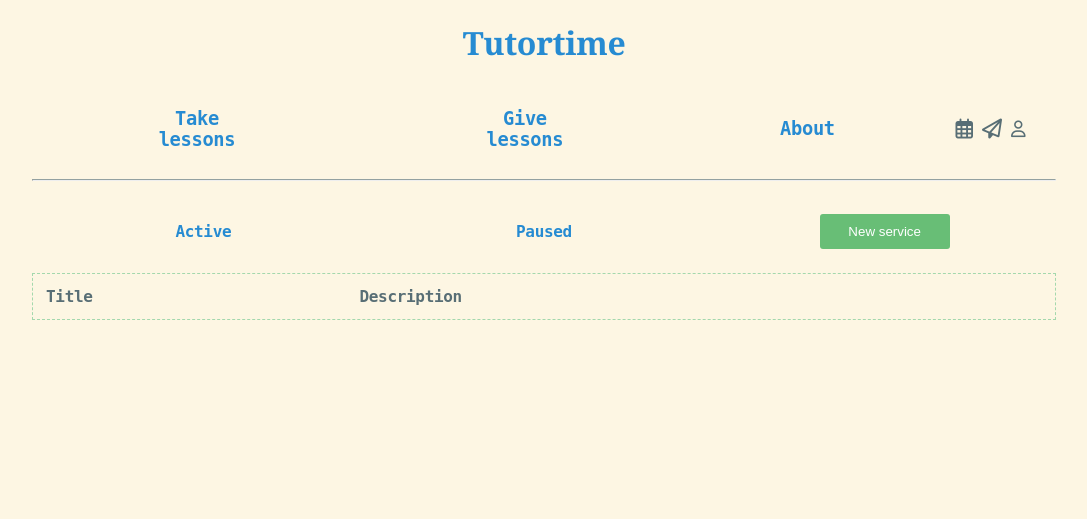
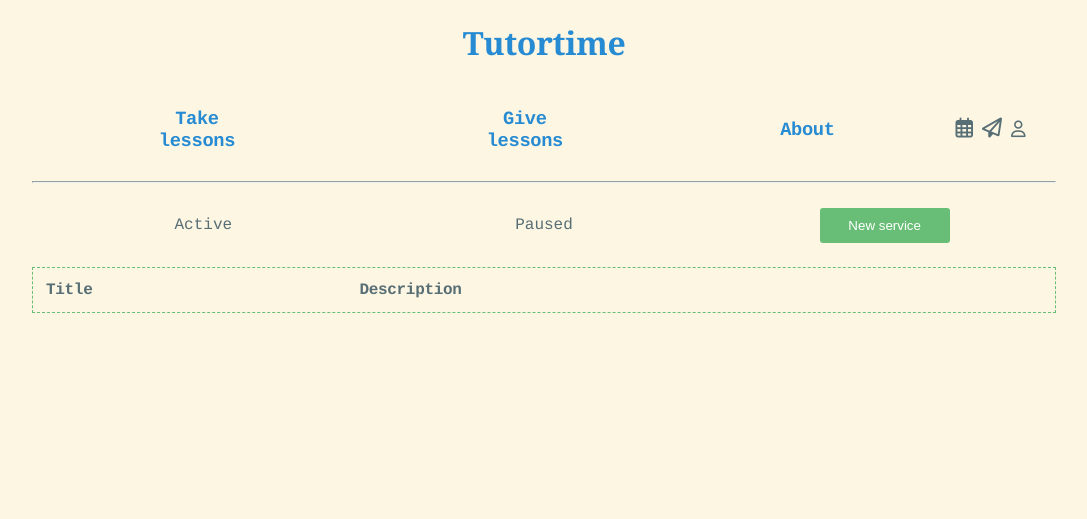
Before and after one commit to mikey-boy/tutortime, a Flask app: page /user/service/list/1 in a window 1280 px wide. Shown: the top 519 px of the page, without its empty margins (96-1183 px from the left). Run offline with Flask 3, Linux system fonts and the light colour scheme; the visitor is signed in with stand-in values (Sample User, id 1); tables that the repository leaves empty hold one stand-in row (values such as "Sample post"); lists and menus that the app fills with data are empty; some libraries are stand-ins or nearby versions.

Commit message:
QOL checks on whether a service or lesson is present

```diff
--- a/tutortime/service/views.py
+++ b/tutortime/service/views.py
@@ -29,7 +29,7 @@ def user_service_list(status=ServiceStatus.ACTIVE):
         return render_template("error/not_logged_in.html", action="offer lessons on the site")
 
     user = User.get(session["user_id"])
-    services = user.get_services(status)
+    services = user.get_services()
     return render_template("user/service/list.html", services=services, status=status)
 
 
--- a/tutortime/static/scss/style.scss
+++ b/tutortime/static/scss/style.scss
@@ -19,7 +19,7 @@
     --base3: #fef0db;
     --text0: #586e75;
     --text1: #fff;
-    --green0: #a4d8ad;
+    --green0:#68be76;
     --green1:#68be76;
     --blue0: #268bd2;
     --blue1: #268bd2;
@@ -55,7 +55,7 @@ body {
 	max-width: 1440px;
 	margin: auto;
 
-	font-family: monospace;
+	font-family: Courier, monospace;
     font-size:1rem;
     letter-spacing:-.02em;
 }
@@ -64,7 +64,7 @@ th {
     font-weight: bolder;
 }
 a {
-    color: var(--green1);
+    color: var(--green0);
 	text-decoration: none;
 }
 h1, h2, h3, h4, h5, h6 {
@@ -86,7 +86,7 @@ button {
     color: var(--base2);
 }
 .fa-circle-play {
-    color: var(--green1);
+    color: var(--green0);
 }
 .fa-trash-can {
     color: var(--red);
@@ -97,6 +97,14 @@ button {
     -webkit-box-orient: vertical;
     overflow: hidden;
     text-overflow: ellipsis;
+}
+.green-button {
+    @include common-button;
+    background-color: var(--green1);
+}
+.blue-button {
+    @include common-button;
+    background-color: var(--blue0);
 }
 .relative-container {
     position: relative;
@@ -258,7 +266,7 @@ button {
 
     button {
         background: none;
-        color: var(--green1);
+        color: var(--green0);
     }
     &-date {
         display: inline-block;
@@ -511,28 +519,41 @@ button {
         color: var(--red)
     }
 }
+#user-service-empty {
+    display: flex;
+    flex-direction: column;
+    align-items: center;
+    justify-content: center;
+    margin-top: 20px;
+    height: 500px;
+    border: 1px dashed var(--green0);
+
+    button {
+        @include common-button;
+        background-color: var(--green1);
+    }
+}
 #user-service-nav {
     width: 100%;
-    margin: 0 auto;
     table-layout: fixed;
+    margin: 20px 0px;
 
     th {
         text-align: center;
     }
-    button {
-        @include common-button;
-        background-color: var(--green1);
+    .green-button {
         max-width: 130px;
     }
     .active-subnav-header {
-        border: 1.5px solid var(--green0);
+        border: 1px solid var(--green0);
         border-radius: 3px;
     }
     .user-service-status {
-        color: var(--blue1);
-        padding: 8px 0px;
-        display: block;
-        width: 100%;
+        @include common-button();
+        color: var(--text0);
+        font-size: medium;
+        font-family:  Courier, monospace;
+        background-color: var(--base0);
     }
 }
 #user-service-table {
@@ -777,6 +798,11 @@ button {
     .warning {
         border: 1px solid var(--red);
     }
+    .lesson-empty-item {
+        border: 1px dashed var(--green0);
+        background-color: var(--base1);
+        padding: 20px;
+    }
     .warning-text {
         color: var(--orange);
         font-weight: bolder;
--- a/tutortime/templates/user/service/list.html
+++ b/tutortime/templates/user/service/list.html
@@ -1,12 +1,14 @@
 {% extends "home.html" %}
 
 {% block content %}
+    {% if services|length > 0 %}
+        <div x-data="{ serviceStatus: '{{ status }}' }">
             <table id="user-service-nav">
                 <thead>
-            <tr x-data="{ status: '{{ status }}' }">
-                <th><h4><a class="user-service-status" :class="'{{ status }}' == 'active' && 'active-subnav-header'" href="{{ url_for('service.user_service_list', status='active')}}">Active</a></h4></th>
-                <th><h4><a class="user-service-status" :class="'{{ status }}' == 'paused' && 'active-subnav-header'" href="{{ url_for('service.user_service_list', status='paused')}}">Paused</a></h4></th>
-                <th><a href="{{ url_for('service.user_service_create')}}"><button id="create-service">New service</button></a></th>
+                    <tr>
+                        <th><button class="user-service-status" :class="serviceStatus == 'active' && 'active-subnav-header'" @click="serviceStatus = 'active'">Active</button></th>
+                        <th><button class="user-service-status" :class="serviceStatus == 'paused' && 'active-subnav-header'" @click="serviceStatus = 'paused'">Paused</button></th>
+                        <th><a href="{{ url_for('service.user_service_create')}}"><button class="green-button">New service</button></a></th>
                     </tr>
                 </thead>
             </table>
@@ -18,12 +20,12 @@
                 </thead>
                 <tbody>
                     {% for service in services %}
-                <tr>
+                        <tr x-show="serviceStatus == '{{ service.status }}'">
                             <td>{{ service.title }}</td>
                             <td>{{ service.description }}</td>
                             <td>
                                 <a href="/user/service/update/{{ service.id }}"><i class="fa-regular fa-pen-to-square"></i></a>
-                        {% if status == 'active' %}
+                                {% if service.status == 'active' %}
                                     <a href="/user/service/pause/{{ service.id }}"><i class="fa-regular fa-circle-pause"></i></a>
                                 {% else %}
                                     <a href="/user/service/activate/{{ service.id }}"><i class="fa-regular fa-circle-play"></i></a>
@@ -34,4 +36,11 @@
                     {% endfor %}
                 </tbody>
             </table>
+        </div>
+    {% else %}
+        <div id="user-service-empty">
+            <div><p>Create a service to begin offering lessons</p></div>
+            <div><a href="{{ url_for('service.user_service_create')}}"><button id="create-service">Create a service</button></a></div>
+        </div>
+    {% endif %}
 {% endblock %}
```
Also changed, not shown: tutortime/templates/message/list.html (+36 -2 lines). Lines whose indentation alone changed are shown as unchanged.
